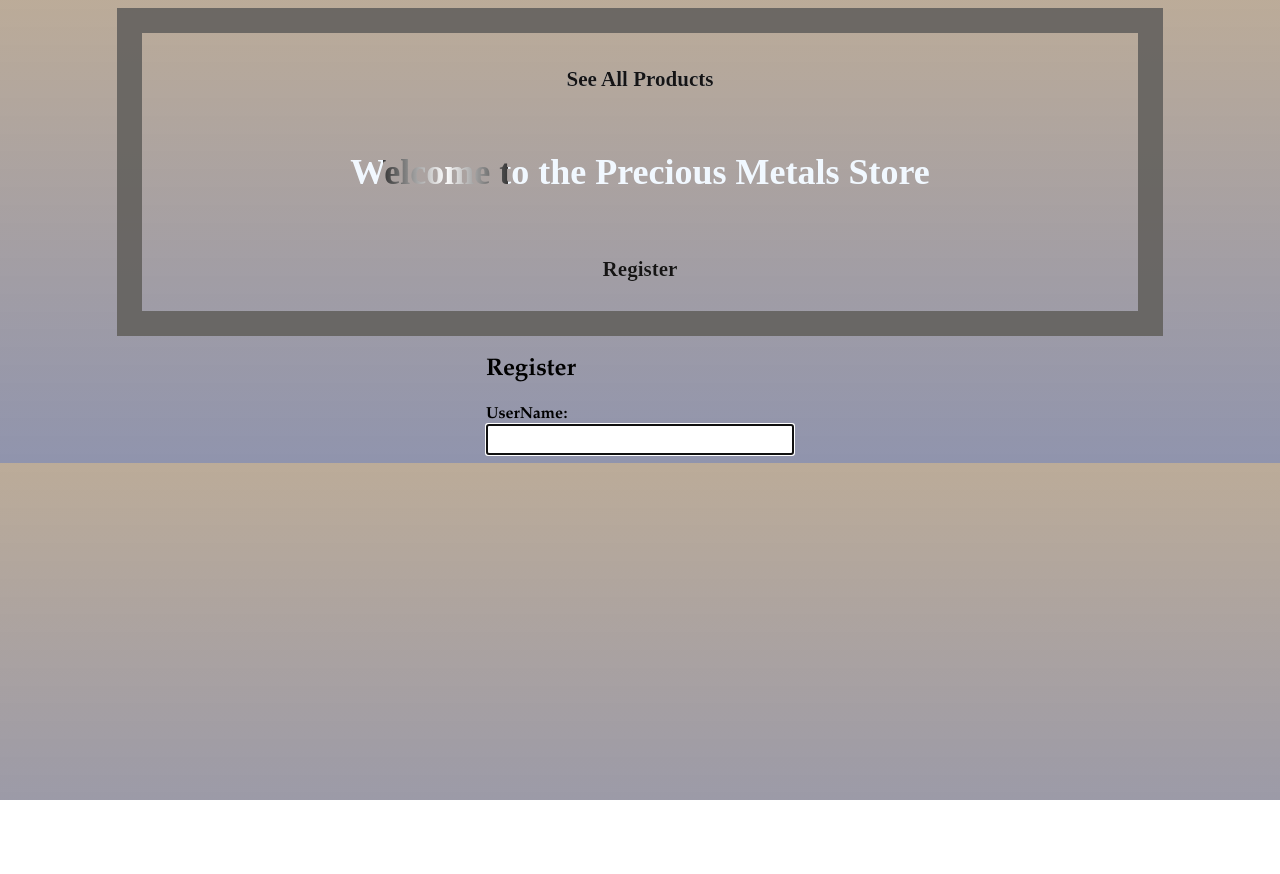
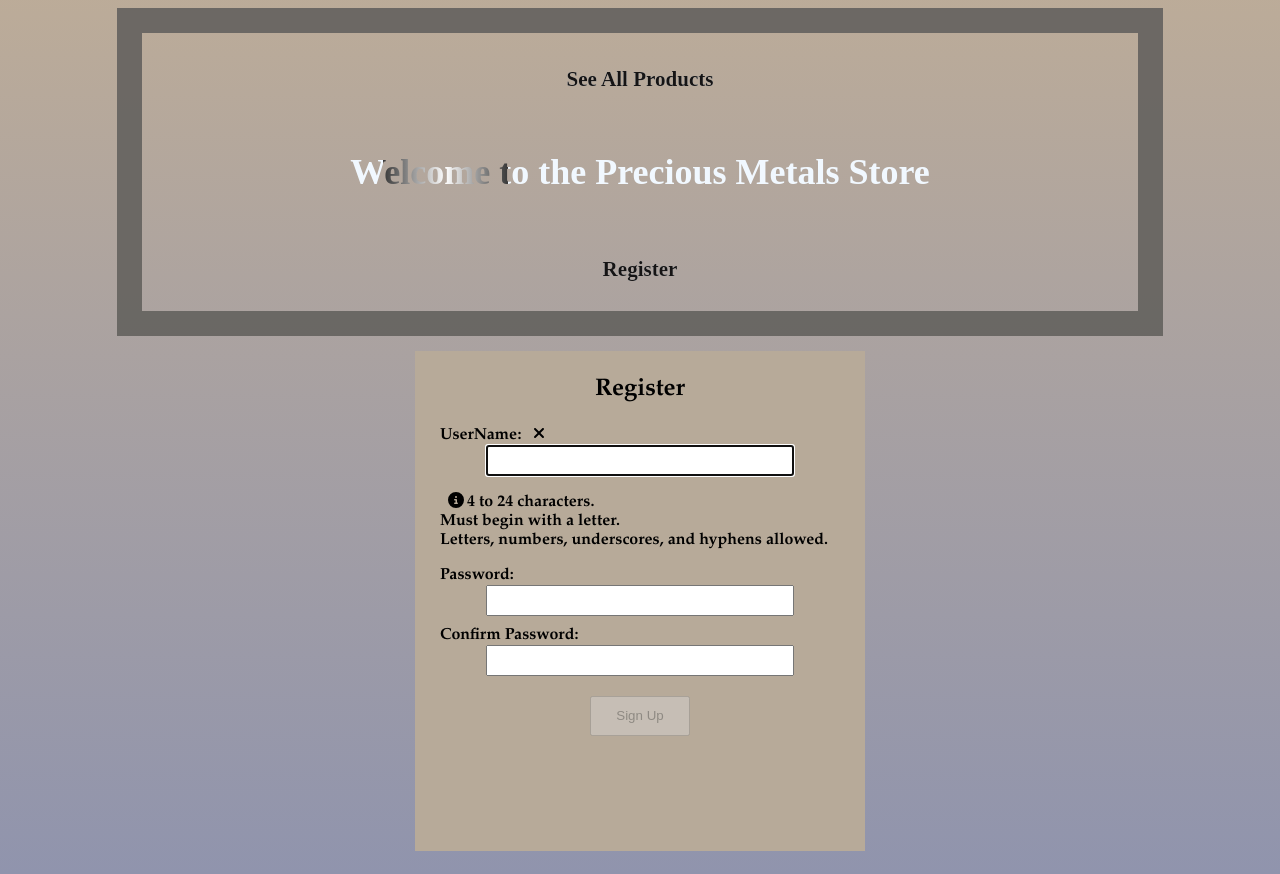
Before and after one commit to DeborahCampos1/E-Commerce-CTA, a React (Create React App) app in the folder front-end/: page /register in a window 1280 px wide. Before the commit the page ends 800 px from the top, so only its background shows below. Built offline with nearby package versions, Linux system fonts and the light colour scheme; no server answers.

Commit message:
registration form completed with icons & minorcss

```diff
--- a/front-end/src/Register.js
+++ b/front-end/src/Register.js
@@ -2,20 +2,26 @@ import { useRef, useState, useEffect } from 'react';
 import { faCheck, faTimes, faInfoCircle } from '@fortawesome/free-solid-svg-icons';
 import { FontAwesomeIcon } from '@fortawesome/react-fontawesome';
 
-//Validate User Name - Muat start with lower or uppercase letter.followed 3-23 characters that can be upper/lower case letters digits hyphens or _
+//Validate User Name - Must start with lower or uppercase letter.followed 3-23 characters that can be upper/lower case letters digits hyphens or _
 const USER_REGEX = /^[a-zA-Z][a-zA-Z0-9-_]{3,23}$/;
 
 //Validate User Password - 1 lower 1 upper 1 digit & 1 special character 8-24 characters
 const PWD_REGEX = /^(?=.*[a-z])(?=.*[A-Z])(?=.*[0-9])(?=.*[!@#$%]).{8,24}$/;
 
 const Register = () => {
+    //User imput focus & error reference - allows focus for screen reader - accesibility
     const userRef = useRef();
     const errRef = useRef();
 
+    // Tied to user input
     const [user, setUser ] = useState('');
+
+    //Validation
     const [validName, setValidName ] = useState(false);
+
+    //Focus on input field
     const [userFocus, setUserFocus] = useState(false);
-
+    //
     const [pwd, setPwd] = useState('');
     const [validPwd, setValidPwd] = useState(false);
     const [pwdFocus, setPwdFocus] = useState(false);
@@ -27,11 +33,12 @@ const Register = () => {
     const [errMsg, setErrMsg] = useState('');
     const [sucess, setSucess] = useState(false);
 
-
+    // Sets focus when component loads
     useEffect(()=>{
         userRef.current.focus();
     }, [])
 
+    //Validation of user name
     useEffect(()=>{
         const result = USER_REGEX.test(user);
         console.log(result);
@@ -39,6 +46,7 @@ const Register = () => {
         setValidName(result)
     }, [user])
 
+    //Pasword validation comparing pwd to matchPwd state
     useEffect(()=>{
         const result = PWD_REGEX.test(pwd);
         console.log(result);
@@ -48,17 +56,22 @@ const Register = () => {
         setValidMatch(match)
     }, [pwd, matchPwd])
 
+    //Clears error message once state is changed in dependency array
     useEffect(()=>{
         setErrMsg('');
     }, [user,pwd,matchPwd])
 
     return(
-        <section>
+        <section id="registration">
+            <div className="registration-container">
+            <h1>Register</h1>
             <p ref={errRef} className={errMsg ? "errmsg" : "offscreen"} aria-live="assertive">{errMsg}</p>
-            <h1>Register</h1>
             <form>
-                <label htmlFnpor="username">
-                    UserName:
+                <label htmlFor="username" className="register-label">
+                    <strong>UserName: </strong>
+                    {validName ? <span className="register-icons"><FontAwesomeIcon icon={faCheck} /></span> : ""}
+                    {!validName && userFocus ? <span className="register-icons"><FontAwesomeIcon icon={faTimes} />
+                    </span>  : ""}
                 </label>
                 <input
                     type="text"
@@ -72,7 +85,65 @@ const Register = () => {
                     onFocus={()=> setUserFocus(true)}
                     onBlur={()=> setUserFocus(false)}
                 />
+                {/* Offscreen vs display none for screen reader */}
+                <div id="uidnote" >
+                    <div>{userFocus && !validName ? <p><span className="register-icons"><FontAwesomeIcon icon={faInfoCircle} /></span>
+                        4 to 24 characters. <br />
+                        Must begin with a letter. <br />
+                        Letters, numbers, underscores, and hyphens allowed.</p> : ""}
+                    </div>
+                </div>
+
+                <label htmlFor="password" className="register-label">
+                    Password:
+                    {validPwd ? <span className="register-icons"><FontAwesomeIcon icon={faCheck} /></span> : ""}
+                    {!validPwd && pwdFocus ? <span className="register-icons"><FontAwesomeIcon icon={faTimes} />
+                    </span>  : ""}
+                </label>
+                <input
+                    type="password"
+                    id="password"
+                    onChange={(e)=> setPwd(e.target.value)}
+                    required
+                    aria-invalid={validPwd ? "false" : "true"}
+                    aria-describedby="pwdnote"
+                    onFocus={()=> setPwdFocus(true)}
+                    onBlur={()=> setPwdFocus(false)}
+                />
+                <div id="pwdnote">
+                   <div> {pwdFocus && !validPwd ? <p><span className="register-icons"><FontAwesomeIcon icon={faInfoCircle} /> </span>
+                        8 to 24 characters. <br />
+                        Must include uppercase and lowercase letters, a number and a special character. <br />
+                        Allowed special characters: <span aria-label="at symbol"> @ </span> <span aria-label="exclamation-mark">! </span><span aria-label="dollar-sign">$ </span><span aria-label="hashtag">#</span> <span aria-label="percent">%</span></p> : ""}
+                   </div>
+                </div>
+
+                <label htmlFor="confirm_pwd" className="register-label">
+                    Confirm Password:
+                    {validPwd && validMatch ? <span className="register-icons"><FontAwesomeIcon icon={faCheck} /></span> : ""}
+                    {matchFocus && !validMatch ? <span className="register-icons"><FontAwesomeIcon icon={faTimes} />
+                    </span>  : ""}
+                </label>
+                <input
+                    type="password"
+                    id="confirm_pwd"
+                    onChange={(e)=> setMatchPwd(e.target.value)}
+                    required
+                    aria-invalid={validMatch ? "false" : "true"}
+                    aria-describedby="confirmnote"
+                    onFocus={()=> setMatchFocus(true)}
+                    onBlur={()=> setMatchFocus(false)}
+                />
+                <div id="confirmnote">
+                   <div> {matchFocus && !validMatch ? <p><span className="register-icons"><FontAwesomeIcon icon={faInfoCircle} /> </span>
+                        Must match the first password input field</p> : ""}
+                   </div>
+                </div>
+                <div className="button-container" >
+                    <button className="registration-button" disabled={!validName || !validPwd || !validMatch ? true : false}>Sign Up</button>
+                </div>
             </form>
+            </div>
         </section>
     )
 }
--- a/front-end/src/index.css
+++ b/front-end/src/index.css
@@ -127,11 +127,12 @@ main{
     margin-bottom: 75px;
 }
 .Product{
-    border: solid 1px rgb(255, 253, 240);
+    /* border: solid 1px rgb(29, 26, 10); */
     border-radius: 12px;
     padding: 2px;
     gap: 1px;
     background-color: rgb(179, 189, 206);
+    filter: drop-shadow(0 0 0.25rem rgb(127, 111, 97));
 }
 .buttons{
     display: flex;
@@ -281,3 +282,43 @@ h2 a:hover{
   text-align: center;
   margin: auto;
 }
+.Cart {
+  padding: 5px;
+  margin: 5px;
+}
+#registration{
+  margin: 15px;
+  width: 450px;
+  height: 500px;
+  background-color: rgb(183, 170, 153);
+  overflow:scroll;
+}
+#registration h1{
+  text-align: center;
+}
+.registration-container{
+  padding: 5px 25px;
+  margin: auto 0;
+}
+.register-icons{
+  padding: 0px 3px 0px 8px;
+}
+#username{
+  margin-bottom: 10px
+}
+#password{
+  margin-bottom: 10px;
+}
+#confirm_pwd{
+  margin-bottom: 20px;
+}
+.registration-button{
+  height: 40px;
+  width: 100px;
+  text-align: center;
+}
+.button-container{
+  display: flex;
+  justify-content: center;
+  margin-top: 10px;
+}
```
